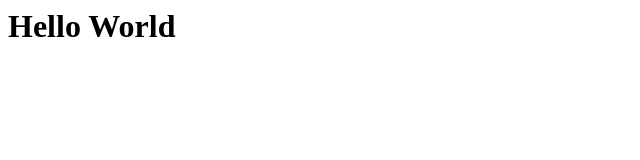
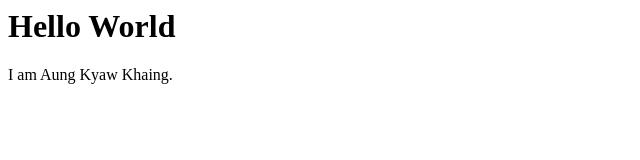
Before and after one commit to ArthurMinSein/aung-kyaw-khaing.github.io, a plain HTML site: page index.html in a window 1280 px wide. Shown: the whole page, without its empty margins (0-640 px from the left). Drawn offline with Linux system fonts and the light colour scheme.

Commit message:
Update index.html

```diff
--- a/index.html
+++ b/index.html
@@ -2,5 +2,6 @@
   <head></head>
   <body>
     <h1>Hello World</h1>
+    I am Aung Kyaw Khaing.
   </body>
 </html>
```
